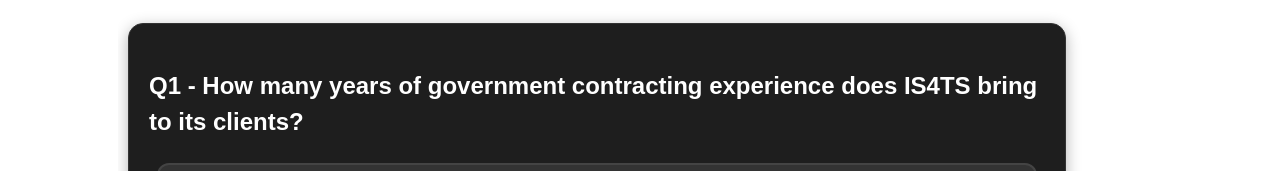
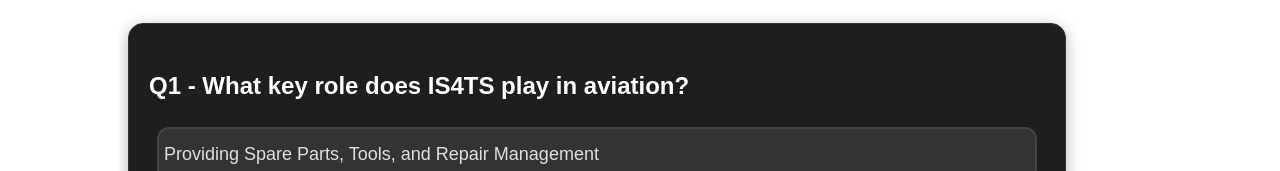
Before and after one commit to Manuel-X/aviation-ms, a React app: page / in a window 1280 px wide. Both pictures are taken after a click on the button "Enter Giveaway Game!". Shown: the part 950-1121 px from the top of the page. Built offline with nearby package versions, Linux system fonts and the light colour scheme; the HTML template or start-up script is replaced by a standard one.

Commit message:
add answers

```diff
--- a/src/App.jsx
+++ b/src/App.jsx
@@ -5,34 +5,56 @@
 function App() {
   const initialQuestions = [
     {
-      question: "How many years of government contracting experience does IS4TS bring to its clients?",
-      options: ["3","5", "10", "20"],
-      answer: "20",
-      message_right: "Correct! With two decades of experience, IS4TS is well-versed in government regulations, including FAR, DFARS, DCS, and ITAR compliance.",
-      message_wrong: "Not quite! IS4TS has 20 years of experience in government contracting, ensuring compliance and expertise in handling defense and commercial projects.",
+      question: "What key role does IS4TS play in aviation?",
+      options: [
+        "Providing Spare Parts, Tools, and Repair Management",
+        "Developing Flight Control Systems",
+        "Designing & Engineering Advanced Aerospace Components",
+        "Providing Research & Development for Future Aircraft Technologies"
+      ],
+      answer: "Providing Spare Parts, Tools, and Repair Management",
+      message_right: "You got it! IS4TS supports aviation industries by providing spare parts, specialized tools, and repair management services, ensuring operational efficiency.",
+      message_wrong: " Not quite! IS4TS is a key supplier of essential aviation components, spare parts, tools, and services like repair management, ensuring high reliability and performance across global operations.",
     },
     {
-      question: "How many years of government contracting experience does IS4TS bring to its clients?",
-      options: ["3","5", "10", "20"],
-      answer: "20",
-      message_right: "Correct! With two decades of experience, IS4TS is well-versed in government regulations, including FAR, DFARS, DCS, and ITAR compliance.",
-      message_wrong: "Not quite! IS4TS has 20 years of experience in government contracting, ensuring compliance and expertise in handling defense and commercial projects.",
+      question: "IS4TS has built a strong reputation in government contracting. How long has IS4TS been a trusted partner in this field?",
+      options: ["Over 3 Years","Over 5 Years", "Over 10 Years", "Over 20 Years"],
+      answer: "Over 20 Years",
+      message_right: "Spot on! With over 20 years of experience, IS4TS is a leader in government contracting, ensuring compliance with FAR, DFARS, DCS, and ITAR regulations while delivering top-tier solutions.",
+      message_wrong: "Good try! But IS4TS has over two decades of experience, making it a trusted name in government and defense contracting worldwide.",
     },
     {
-      question: "How many years of government contracting experience does IS4TS bring to its clients?",
-      options: ["3","5", "10", "20"],
-      answer: "20",
-      message_right: "Correct! With two decades of experience, IS4TS is well-versed in government regulations, including FAR, DFARS, DCS, and ITAR compliance.",
-      message_wrong: "Not quite! IS4TS has 20 years of experience in government contracting, ensuring compliance and expertise in handling defense and commercial projects.",
+      question:"Which major companies trust IS4TS for their critical needs?",
+      options:[
+          "Boeing, Raytheon, and Honeywell",
+          "General Electric, Pratt & Whitney, and Rolls-Royce",
+          "Lockheed Martin, Northrop Grumman, and Airbus Defense",
+          "BAE Systems, L3Harris, and General Dynamics"
+      ],
+      answer:"Lockheed Martin, Northrop Grumman, and Airbus Defense",
+      message_right:"That’s right! IS4TS has partnered with global industry leaders like Lockheed Martin, Northrop Grumman, and Airbus Defense, delivering high-quality tools, equipment, and spare parts.",
+      message_wrong:"Nice guess! IS4TS works with top aerospace and defense companies like Lockheed Martin, Northrop Grumman, and Airbus Defense, ensuring they receive reliable equipment, spare parts, and technical support for mission-critical operations."
     },
     {
-      question: "How many years of government contracting experience does IS4TS bring to its clients?",
-      options: ["3","5", "10", "20"],
-      answer: "20",
-      message_right: "Correct! With two decades of experience, IS4TS is well-versed in government regulations, including FAR, DFARS, DCS, and ITAR compliance.",
-      message_wrong: "Not quite! IS4TS has 20 years of experience in government contracting, ensuring compliance and expertise in handling defense and commercial projects.",
+      question:"How does IS4TS support global military operations?",
+      options:[
+          "Developing Defense Training Video Games",
+          "Manufacturing Military Uniforms",
+          "Supplying Mission-Critical Equipment, Spare Parts, and Tools",
+          "Operating Military Recruitment Centers"
+      ],
+      answer:"Supplying Mission-Critical Equipment, Spare Parts, and Tools",
+      message_right:"Perfect! IS4TS provides high-quality tools, spare parts, and mission-critical equipment, supporting global military and defense operations.",
+      message_wrong:"Not the one! IS4TS is a trusted supplier for defense organizations, ensuring they receive top-tier spare parts, equipment, and technical support."
     },
-    // (repeat the same structure for other questions)
+
+    {
+      question: "What truly sets IS4TS apart as a government contractor?",
+      options: ["8(a) SBA Certification & Extensive Government Experience", "Military Equipment Manufacturing Capabilities","Research & Development Expertise", "Strategic Global Defense Alliances"],
+      answer: "8(a) SBA Certification & Extensive Government Experience",
+      message_right: "Nailed it! IS4TS is 8(a) SBA Certified, highlighting its commitment to excellence, government compliance, and small business growth in highly regulated industries.",
+      message_wrong: "Great try, but not quite the right one. IS4TS’s certifications, especially the 8(a), ensure that it remains a trusted partner for aerospace and defense contracting worldwide.",
+    },
   ];
 
   // Load stored data or set default
@@ -52,7 +74,10 @@
     if (Object.keys(updatedAnswers).length === initialQuestions.length) {
       const allRight = Object.values(updatedAnswers).every((correct) => correct);
       setAllCorrect(allRight);
-      setShowResult(true);
+      setTimeout(()=>{
+        setShowResult(true);
+      },2000)
+
       localStorage.setItem('answers', JSON.stringify(updatedAnswers));
       localStorage.setItem('completed', JSON.stringify(allRight));
     }
@@ -131,11 +156,11 @@
           }}
         >
           <h2 style={{ fontSize: "24px", fontWeight: "bold", color: "#fff" }}>
-            {allCorrect ? "Congratulations! 🎉" : "Oops! Try Again 😢"}
+            {allCorrect ? "Congratulations on completing the quiz! 🎉" : "Oops! Try Again 😢"}
           </h2>
           <p style={{ fontSize: "18px", marginTop: "10px", color: "#fff" }}>
             {allCorrect
-              ? "Go back to the booth for your giveaway and show this screen!"
+              ? "To enter our raffle for the giveaway, head over to our booth and show us this screen confirming you've finished. We can't wait to see you!"
               : "Not all answers were correct. Give it another shot!"}
           </p>
 
--- a/src/RiddleQuestion.jsx
+++ b/src/RiddleQuestion.jsx
@@ -75,7 +75,7 @@
                     : "#E0E0E0",
                 transition: "all 0.3s ease-in-out",
                 cursor: "pointer",
-                textAlign: "center",
+                textAlign: "start",
                 boxShadow: selectedOption
                   ? option === question.answer
                     ? "0px 0px 10px #4CAF50"
@@ -84,8 +84,8 @@
                     : "none"
                   : "none",
                 display: "flex",
-                alignItems: "center",
-                justifyContent: "center",
+                alignItems: "start",
+                justifyContent: "start",
                 fontFamily: "'Poppins', sans-serif",
               }}
             >
```
